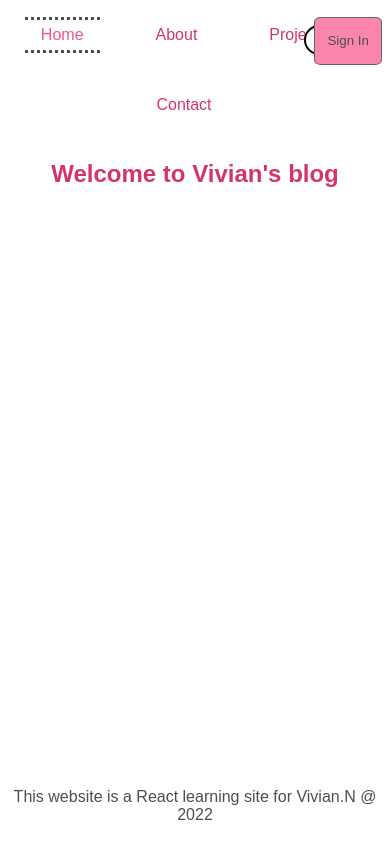
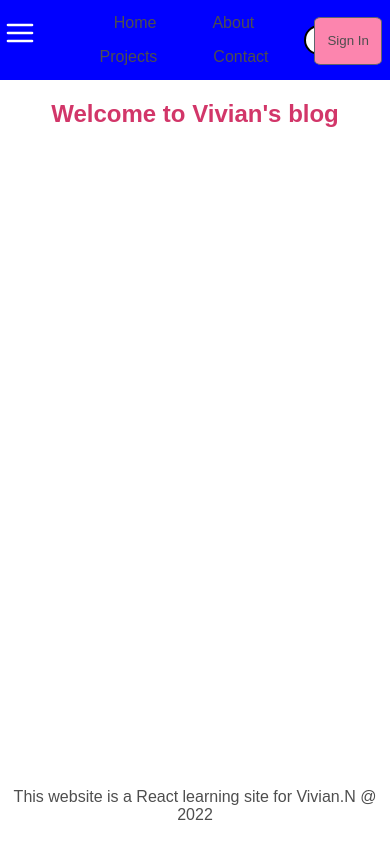
Before and after one commit to viv-nic/CLG-React-Assignments, a React (Create React App) app: page / in a window 390 px wide. Built offline with nearby package versions, Linux system fonts and the light colour scheme.

Commit message:
intial commit to creating resposive nav bar

```diff
--- a/package.json
+++ b/package.json
@@ -7,6 +7,7 @@
     "@testing-library/user-event": "^13.5.0",
     "react": "^18.2.0",
     "react-dom": "^18.2.0",
+    "react-icons": "^4.7.1",
     "react-router-dom": "^5.2.0",
     "react-scripts": "5.0.1",
     "web-vitals": "^2.1.4"
--- a/src/App.js
+++ b/src/App.js
@@ -1,5 +1,5 @@
 import './App.css';
-import { Route, Switch, useHistory } from 'react-router-dom';
+import { BrowserRouter as Router, Route, Switch, useHistory } from 'react-router-dom';
 import Nav from './components/nav';
 import Home from './pages/home';
 import About from './pages/about';
@@ -59,6 +59,7 @@ function App() {
     >
 
       <div className={darkMode ? "dark-theme" : "light-theme"}>
+        <Router>
           <Nav />
 
           <main>
@@ -85,21 +86,33 @@ function App() {
             <Route exact path="/contact">
               <EnquireForm />
             </Route>
+              {/* <Route path="/" exact component={Home}/>
+
+              <Route path="/about" exact pages={About}/>
+
+              <Route path="/projects" exact pages={Projects}/>
+
+              <Route path={`/projects/todo-app`} exact pages={TodoList}/>
+
+              <Route path={`/projects/food-gallery`} exact pages={FoodGallery}/>
+
+              <Route path={`/projects/books`} exact pages={Book}/>
+
+              <Route path="/contact" exact pages={EnquireForm}/> */}
+
               {!isLoggedIn && (
-              <Route exact path={`/login`}>
-              <Login />
-            </Route>
+                <Route path={`/login`} exact pages={Login}/>
               )}
               {isLoggedIn && (
-              <Route exact path={`/profile`}>
-              <Profile />
-            </Route>
+                <Route path={`/profile`} exact pages={Profile}/>
               )}
               <Route path="*">
                 <Fourohfour />
               </Route>
             </Switch>
           </main>
+        </Router>
+
         <Footer />
 
       </div>
--- a/src/components/nav/index.jsx
+++ b/src/components/nav/index.jsx
@@ -1,4 +1,5 @@
-import { NavLink, useHistory } from "react-router-dom";
+import { useHistory, Link } from "react-router-dom";
+import { FiMenu, FiX } from 'react-icons/fi';
 import styles from "./navigation.module.css";
 import ToggleSwitch from "../toggleSwitch";
 import { useContext } from "react";
@@ -6,8 +7,19 @@ import { ThemeContext } from "../../theme/ThemeProvider";
 import AuthContext from "../../auth/auth-context";
 import Button from "../Button";
 import AvatarButton from "../avatarButton";
+import React, { useState } from "react";
 
 function Nav() {
+    const [open, setOpen] = useState(false);
+
+    const handleClick = () => {
+        setOpen(!open);
+    }
+
+    const closeMenu = () => {
+        setOpen(false);
+    }
+
     const theme = useContext(ThemeContext);
      const darkMode = theme.darkMode;
      const { isLoggedIn } = useContext(AuthContext);
@@ -16,31 +28,40 @@ function Nav() {
 
     return(
         <header>
-            <nav className="navigation">
-                <ul>
-                    <li>
-                        <NavLink exact activeClassName={styles.active} to="/">
+
+            <nav className={styles.navbar}>
+{/*
+                <Link to='/' className={styles.navlogo}>
+                    Logo
+                </Link> */}
+                <div onClick={handleClick} className={styles.navicon}>
+                    {open ? <FiX /> : <FiMenu />}
+                </div>
+
+                <ul className={open ? 'styles.navlinks.active' : 'styles.navlinks'}>
+                    <li className={styles.navitems}>
+                        <Link to="/" className={styles.navlink} onClick={closeMenu}>
                             Home
-                        </NavLink>
+                        </Link>
                     </li>
-                    <li>
-                        <NavLink activeClassName={styles.active} to="/about">
+                    <li className={styles.navitems}>
+                        <Link to="/about" className={styles.navlink} onClick={closeMenu}>
                             About
-                        </NavLink>
+                        </Link>
                     </li>
-                    <li>
-                        <NavLink activeClassName={styles.active} to="/projects">
+                    <li className={styles.navitems}>
+                        <Link to="/projects" className={styles.navlink} onClick={closeMenu}>
                             Projects
-                        </NavLink>
+                        </Link>
                     </li>
-                    <li>
-                        <NavLink activeClassName={styles.active} to="/contact">
+                    <li className={styles.navitems}>
+                        <Link to="/contact" className={styles.navlink} onClick={closeMenu}>
                             Contact
-                        </NavLink>
+                        </Link>
                     </li>
                 </ul>
-            </nav>
-            <div>
+
+                <div>
                 <ToggleSwitch
                     isOn={darkMode}
                     handleToggle={() => theme.setDarkMode(!darkMode)}
@@ -61,6 +82,8 @@ function Nav() {
 
 
             </div>
+            </nav>
+
 
         </header>
     );
--- a/src/components/nav/navigation.module.css
+++ b/src/components/nav/navigation.module.css
@@ -1,37 +1,76 @@
-header {
+.navbar {
+  height: 80px;
+  width: 100%;
+  background: blue;
+  color: white;
   display: flex;
-    justify-content: flex-start;
+  justify-content: space-between;
   align-items: center;
-    background-color: var(--background-color);
-    /* padding: 1% 0%; */
+  padding: 0 2rem;
+  font-size: 1.2 rem;
+
 }
 
-header ul {
-    list-style-type: none;
-    margin: 0;
-    padding: 0;
+.navlogo {
+  text-decoration: none;
+  color: var(--main-color);
 }
 
-header li {
+.navlinks {
+  left: -100%;
+  display: grid;
+  grid-template-columns: repeat(4, auto);
+  grid-gap: 20px;
   list-style: none;
-    display: inline-block;
-    padding: 10px 20px;
 }
 
-header li a {
-    display: block;
-    padding: 16px;
+.navlink {
   text-decoration: none;
-    color: var(--link-color);
+  color: var(--main-color);
+  transition: 0.3s all;
 }
 
-header li a:hover,
-header li a:active,
-header .active {
-    border-bottom: 3px dotted var(--main-font-color);
-    border-top: 3px dotted var(--main-font-color);
-    padding-top: 8%;
-    padding-bottom: 8%;
-    color: var(--link-hover-color);
-    text-decoration: none;
+.navlink:hover {
+  color: var(--link-hover-color)
 }
+
+.navicon {
+  position: fixed;
+  top:2%;
+  left: 1%;
+  display: none;
+  font-size: 2rem;
+  cursor: pointer;
+}
+
+@media only screen and (max-width: 500px) {
+  .narbar {
+    position: relative;
+  }
+
+  .navlinks {
+    display: flex;
+    flex-direction: column;
+		position: absolute;
+		text-align: center;
+		width: 100%;
+		top: 80px;
+		left: -100%;
+		transition: 0.5s all;
+  }
+
+  .navlinks.active {
+		background: var(--link-hover-color);
+		left: 0;
+	}
+
+	.navitem {
+		padding: 10px 0;
+		border-top: 1px solid var(--link-visited-color);
+		border-bottom: 1px solid var(--link-visited-color);
+	}
+
+	.navicon {
+		display: flex;
+	}
+}
--- a/src/index.js
+++ b/src/index.js
@@ -1,5 +1,6 @@
 import { createRoot } from "react-dom/client";
 import { BrowserRouter } from "react-router-dom";
+import React from "react";
 import "./index.css";
 import App from "./App";
 import { ThemeProvider } from "./theme/ThemeProvider";
--- a/src/pages/about.jsx
+++ b/src/pages/about.jsx
@@ -1,3 +1,5 @@
+import React from "react";
+
 const About = () => {
     return (
         <div>
--- a/src/pages/foodGallery.jsx
+++ b/src/pages/foodGallery.jsx
@@ -1,5 +1,6 @@
 
 import FoodList from "../components/FoodList/FoodList";
+import React from "react";
 
 const FoodGallery = () => {
     return (
--- a/src/pages/home.jsx
+++ b/src/pages/home.jsx
@@ -1,5 +1,6 @@
 import { useContext } from "react";
 import AuthContext from "../auth/auth-context";
+import React from "react";
 
 const Home = () => {
     const { name, isLoggedIn } = useContext(AuthContext);
--- a/src/pages/profile.jsx
+++ b/src/pages/profile.jsx
@@ -1,6 +1,7 @@
 import { useContext } from "react";
 import AuthContext from "../auth/auth-context";
 import Button from "../components/Button";
+import React from "react";
 
 const Profile = () => {
     const {onLogout, name, email} = useContext(AuthContext);
```
Also changed, not shown: 1 other file (tests, documents, lock files or other folders). Lines whose indentation alone changed are shown as unchanged.
